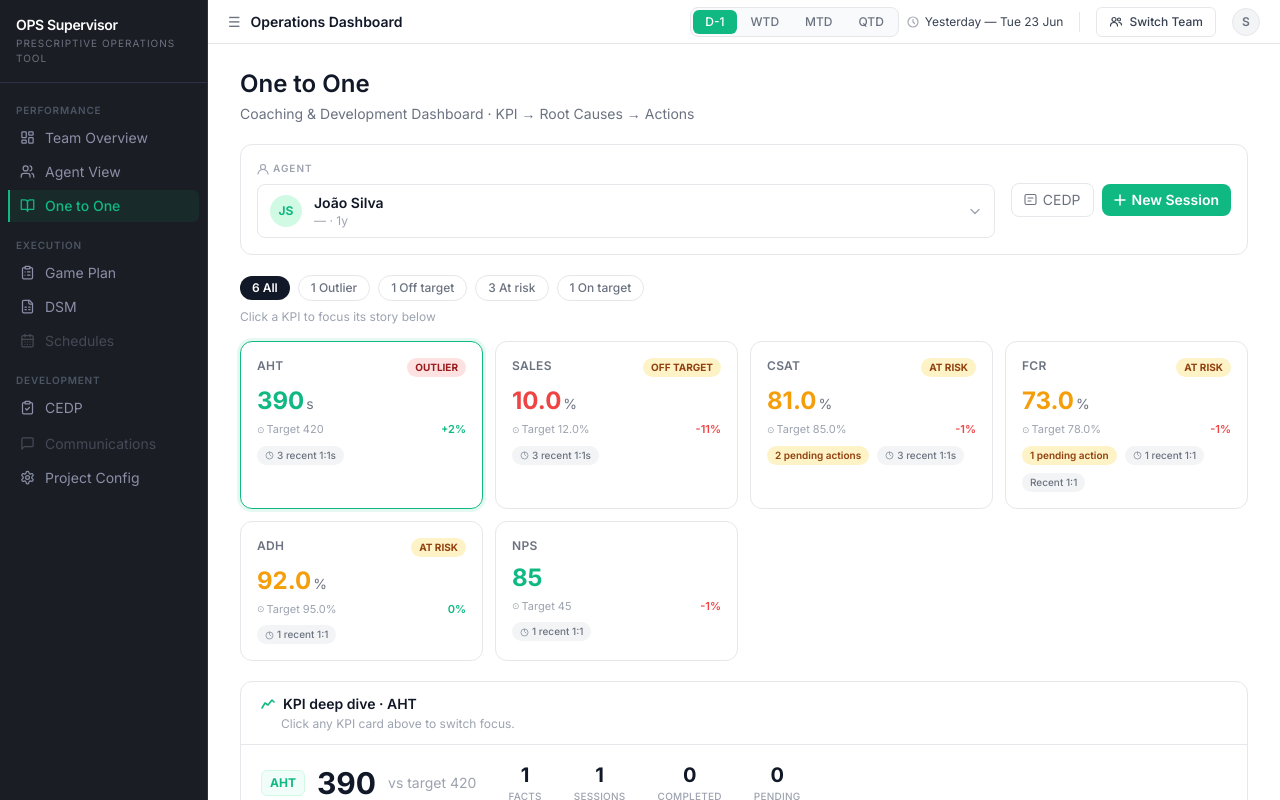
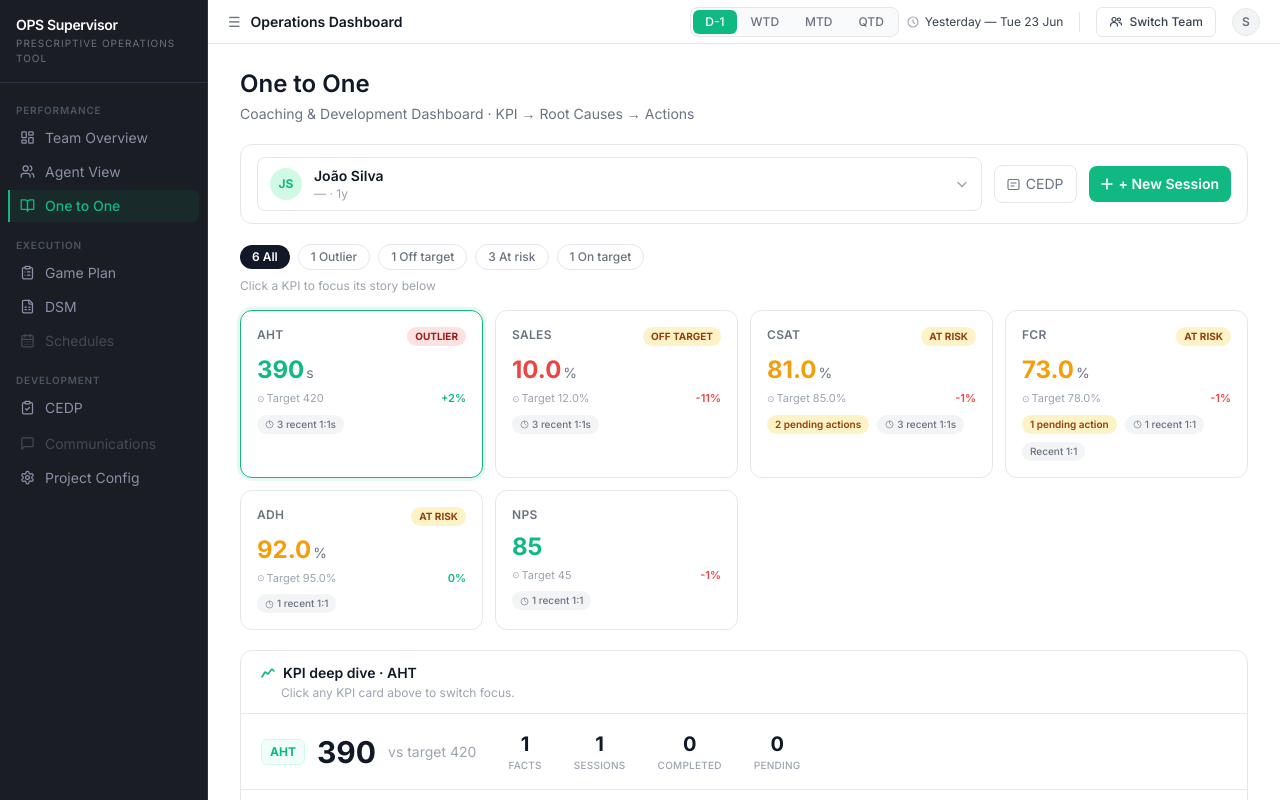
Before and after one commit to andresromero-blip/ops-supervisor-prototypes, a Next.js app: page /projects/20260620-one-to-one in a window 1280 px wide. Shown: the top 800 px of the page. Built offline with nearby package versions, Linux system fonts and the light colour scheme.

Commit message:
Update page.tsx

```diff
--- a/app/projects/20260620-one-to-one/page.tsx
+++ b/app/projects/20260620-one-to-one/page.tsx
@@ -191,16 +191,10 @@ export default function OneToOnePage() {
             <p className="text-sm text-text-secondary m-0">Coaching & Development Dashboard · KPI → Root Causes → Actions</p>
           </div>
 
-          {/* Agent module */}
-          <div className="border border-border rounded-xl p-4 mb-5 bg-surface">
-            <div className="flex items-start justify-between gap-4">
-              {/* Left: agent selector */}
-              <div className="flex-1">
-                <p className="text-[10px] font-semibold uppercase tracking-widest text-text-tertiary mb-2 flex items-center gap-1">
-                  <svg width="12" height="12" viewBox="0 0 12 12" fill="none"><circle cx="6" cy="4" r="2.5" stroke="#9CA3AF" strokeWidth="1.1"/><path d="M1 11c0-2.5 2.24-4.5 5-4.5s5 2 5 4.5" stroke="#9CA3AF" strokeWidth="1.1" strokeLinecap="round"/></svg>
-                  AGENT
-                </p>
-                <div className="flex items-center gap-3 border border-border rounded-lg px-3 py-2 bg-white cursor-pointer hover:border-brand/40 transition-colors">
+          {/* Agent module — compact single row */}
+          <div className="border border-border rounded-xl px-4 py-3 mb-5 bg-surface flex items-center gap-3">
+            {/* Agent selector */}
+            <div className="flex items-center gap-3 border border-border rounded-lg px-3 py-2 bg-white cursor-pointer hover:border-brand/40 transition-colors flex-1 min-w-0">
               <div className="w-8 h-8 rounded-full bg-brand-light flex items-center justify-center text-brand text-xs font-bold flex-shrink-0">
                 {agent.initials}
               </div>
@@ -208,26 +202,21 @@ export default function OneToOnePage() {
                 <div className="text-sm font-semibold text-text-primary">{agent.name}</div>
                 <div className="text-xs text-text-tertiary">— · {agent.tenure}</div>
               </div>
-                  <svg width="14" height="14" viewBox="0 0 14 14" fill="none"><path d="M3 5.5l4 4 4-4" stroke="#9CA3AF" strokeWidth="1.3" strokeLinecap="round"/></svg>
+              <svg width="14" height="14" viewBox="0 0 14 14" fill="none" className="flex-shrink-0"><path d="M3 5.5l4 4 4-4" stroke="#9CA3AF" strokeWidth="1.3" strokeLinecap="round"/></svg>
             </div>
-              </div>
-
-              {/* Right: CEDP + New Session only — period lives in global header */}
-              <div className="flex items-center gap-2 flex-shrink-0 self-center">
-                <button className="flex items-center gap-1.5 px-3 py-1.5 border border-border rounded-lg text-sm text-text-secondary bg-surface hover:border-brand/40 transition-colors">
+            {/* CEDP + New Session */}
+            <button className="flex items-center gap-1.5 px-3 py-2 border border-border rounded-lg text-sm text-text-secondary bg-surface hover:border-brand/40 transition-colors flex-shrink-0">
               <svg width="13" height="13" viewBox="0 0 13 13" fill="none"><rect x="1" y="1.5" width="11" height="10" rx="1.5" stroke="#6B7280" strokeWidth="1.1"/><path d="M4 5h5M4 8h3" stroke="#6B7280" strokeWidth="1.1" strokeLinecap="round"/></svg>
               CEDP
             </button>
             <button
               onClick={() => setShowSession(true)}
-                  className="flex items-center gap-1.5 px-3 py-1.5 rounded-lg text-sm font-semibold text-white"
+              className="flex items-center gap-1.5 px-3 py-2 rounded-lg text-sm font-semibold text-white flex-shrink-0"
               style={{ background: "#10B981" }}
             >
               <svg width="12" height="12" viewBox="0 0 12 12" fill="none"><path d="M6 1v10M1 6h10" stroke="white" strokeWidth="1.5" strokeLinecap="round"/></svg>
-                  New Session
+              + New Session
             </button>
-              </div>
-            </div>
           </div>
 
           {/* KPI filter bar */}
```
Lines whose indentation alone changed are shown as unchanged.
